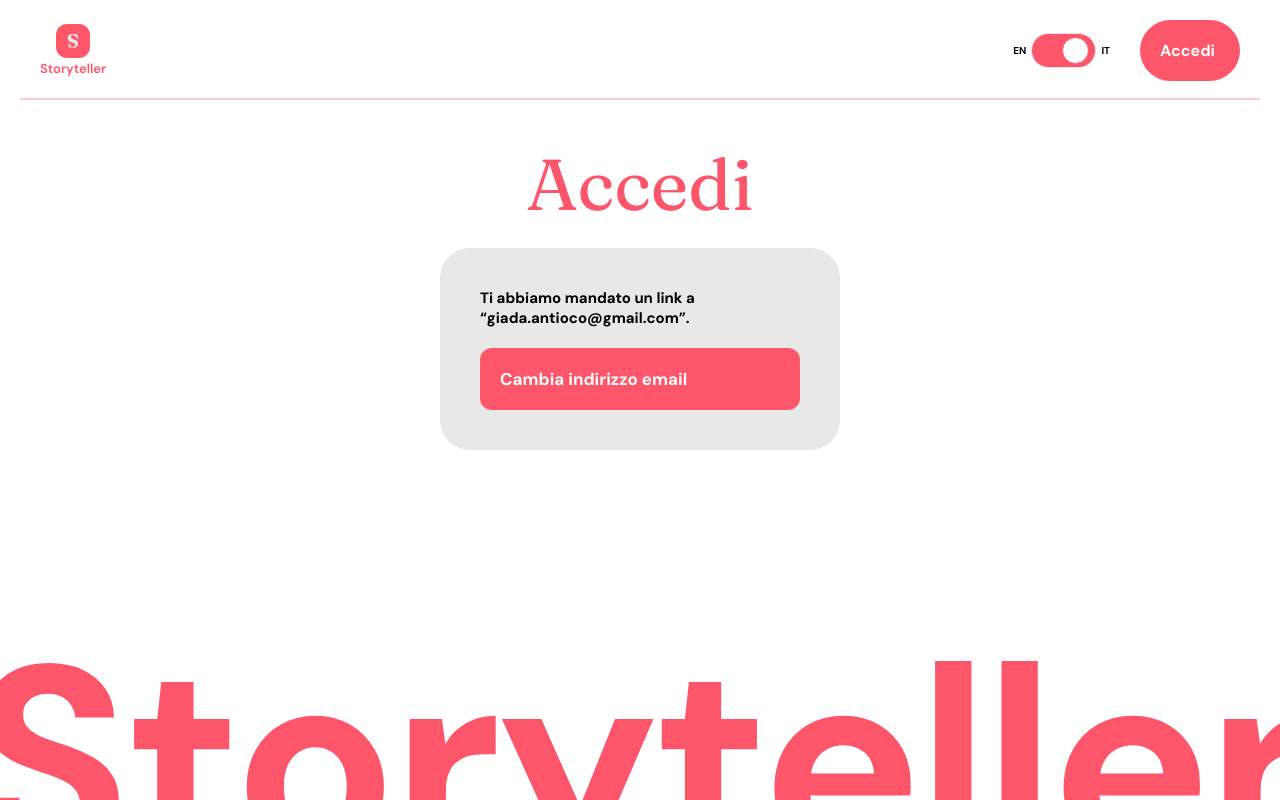
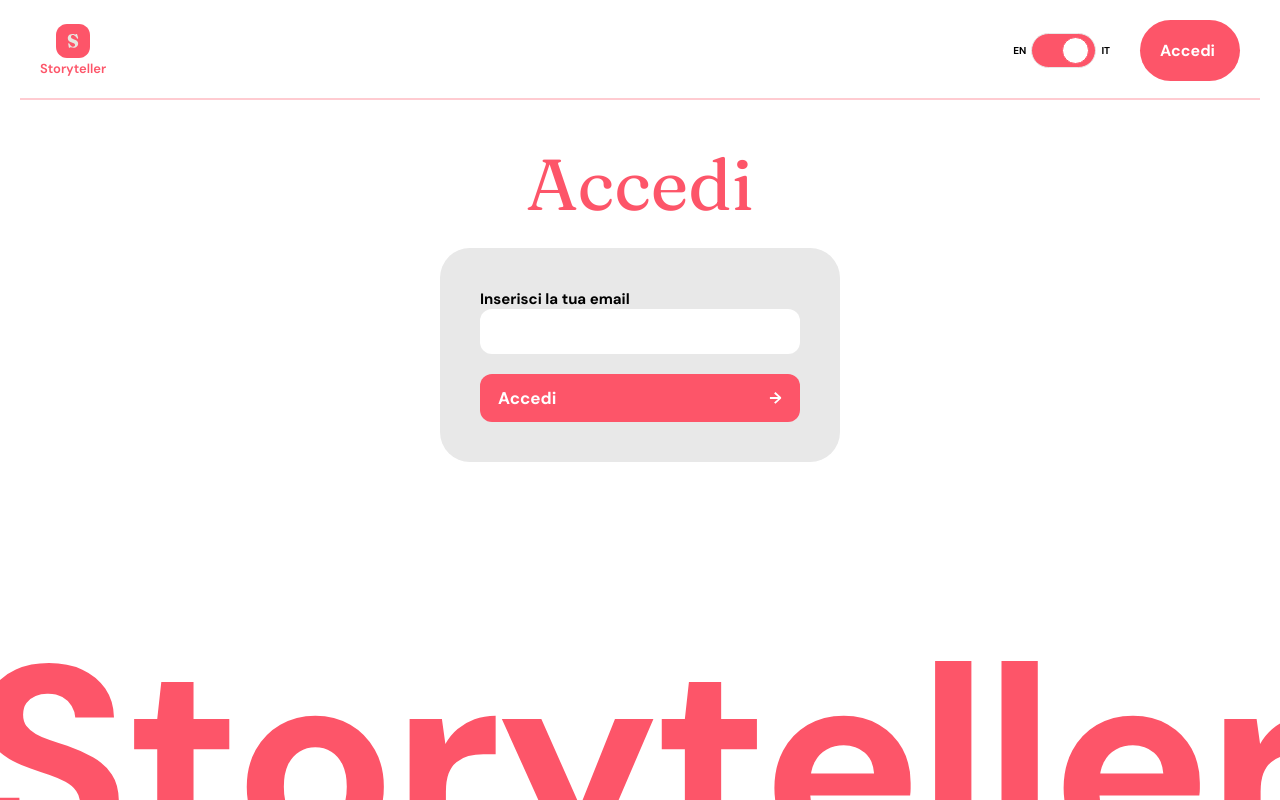
Before and after one commit to giadantioco/ai-story-teller, a Next.js app: page /login in a window 1280 px wide. Built offline with nearby package versions, Linux system fonts and the light colour scheme; no server answers.

Commit message:
fake values in states" git push

```diff
--- a/src/pages/login.tsx
+++ b/src/pages/login.tsx
@@ -10,8 +10,8 @@ import { supabase } from "@/lib/supabase";
 import Footer from "@/components/Molecules/Footer/Footer";
 
 export default function Login() {
-  const [email, setEmail] = useState("giada.antioco@gmail.com");
-  const [sent, setSent] = useState(true);
+  const [email, setEmail] = useState("");
+  const [sent, setSent] = useState(false);
   const [loginError, setLoginError] = useState<string | null>(null);
   const tLogin = useTranslations("Login");
   const locale = useLocale();
```
